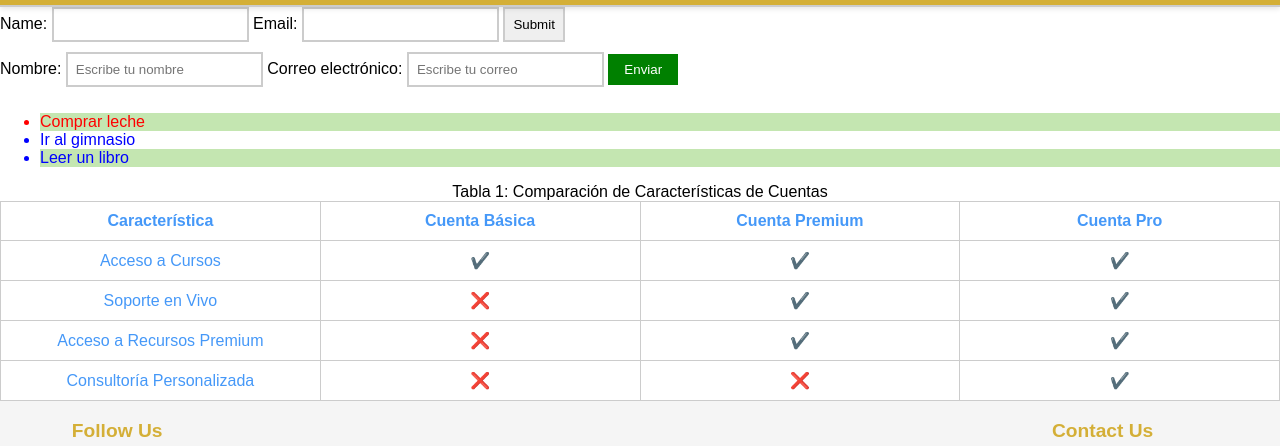
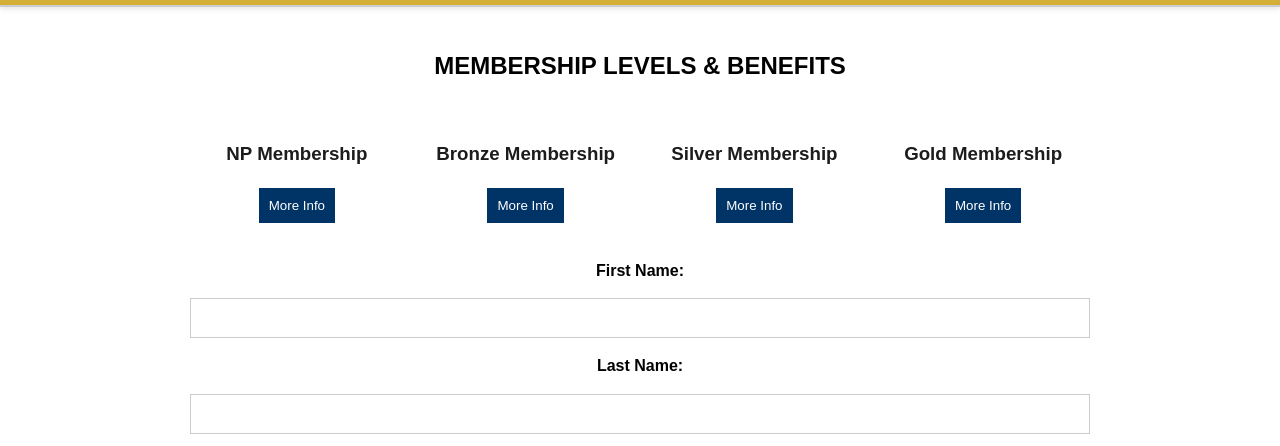
Before and after one commit to Kattniu/wdd230, a plain HTML site: page chamber/join.html in a window 1280 px wide. Shown: the part 137-583 px from the top of the page. Drawn offline with Linux system fonts and the light colour scheme.

Commit message:
form week04

```diff
--- a/chamber/join.html
+++ b/chamber/join.html
@@ -32,83 +32,69 @@
           </ul>
         </nav>
     </header>
+  <main class="join">
+    <h2>Membership Levels & Benefits</h2>
+        <section class="membership-cards">
+          <div class="card" id="np-card">
+              <h3>NP Membership</h3>
+              <button id="openButton1">More Info</button>
+          </div>
+          <div class="card" id="bronze-card">
+              <h3>Bronze Membership</h3>
+              <button id="openButton2">More Info</button>
+          </div>
+          <div class="card" id="silver-card">
+              <h3>Silver Membership</h3>
+              <button id="openButton3">More Info</button>
+          </div>
+          <div class="card" id="gold-card">
+              <h3>Gold Membership</h3>
+              <button id="openButton4">More Info</button>
+          </div>
+
+          <dialog id="dialogBox">
+              <div></div>
+              <button id="closeButton"> Close</button>
+          </dialog>
+      </section>
 
 
-    <form action="submit_form.php" method="POST">
-        <label for="name">Name:</label>
-        <input type="text" id="name" name="user_name" required>
+    <form action="thankyou.html" method="get">
+        <label for="first-name">First Name:</label>
+        <input type="text" id="first-name" name="first-name" required>
+
+        <label for="last-name">Last Name:</label>
+        <input type="text" id="last-name" name="last-name" required>
+
+        <label for="title">Title/Position:</label>
+        <input type="text" id="title" name="title" pattern="[a-zA-Z\s-]{7,}" title="Only letters, hyphens, and spaces. Minimum 7 characters.">
 
         <label for="email">Email:</label>
-        <input type="email" id="email" name="user_email" required>
+        <input type="email" id="email" name="email" required placeholder="example@domain.com">
 
-        <input type="submit" value="Submit">
-      </form>
-      <form>
-        <label for="name">Nombre:</label>
-        <input type="text" id="name" name="name" placeholder="Escribe tu nombre">
+        <label for="phone">Phone:</label>
+        <input type="tel" id="phone" name="phone" required>
 
-        <label for="email">Correo electrónico:</label>
-        <input type="email" id="email" name="email" placeholder="Escribe tu correo">
+        <label for="business">Business/Organization Name:</label>
+        <input type="text" id="business" name="business" required>
 
-        <button type="submit">Enviar</button>
-      </form>
+        <label for="membership">Membership Level:</label>
+        <select id="membership" name="membership">
+            <option value="np">NP Membership</option>
+            <option value="bronze">Bronze Membership</option>
+            <option value="silver">Silver Membership</option>
+            <option value="gold">Gold Membership</option>
+        </select>
 
-      <ul>
-        <li>Comprar leche</li>
-        <li>Ir al gimnasio</li>
-        <li>Leer un libro</li>
-      </ul>
-      <!DOCTYPE html>
-<html lang="es">
-<head>
-  <meta charset="UTF-8">
-  <meta name="viewport" content="width=device-width, initial-scale=1.0">
-  <title>Tabla de Comparación de Cuentas</title>
-  <link rel="stylesheet" href="styles.css">
-</head>
-<body>
-  <table>
-    <caption>Tabla 1: Comparación de Características de Cuentas</caption>
-    <thead>
-      <tr>
-        <th>Característica</th>
-        <th>Cuenta Básica</th>
-        <th>Cuenta Premium</th>
-        <th>Cuenta Pro</th>
-      </tr>
-    </thead>
-    <tbody>
-      <tr>
-        <td>Acceso a Cursos</td>
-        <td>✔️</td>
-        <td>✔️</td>
-        <td>✔️</td>
-      </tr>
-      <tr>
-        <td>Soporte en Vivo</td>
-        <td>❌</td>
-        <td>✔️</td>
-        <td>✔️</td>
-      </tr>
-      <tr>
-        <td>Acceso a Recursos Premium</td>
-        <td>❌</td>
-        <td>✔️</td>
-        <td>✔️</td>
-      </tr>
-      <tr>
-        <td>Consultoría Personalizada</td>
-        <td>❌</td>
-        <td>❌</td>
-        <td>✔️</td>
-      </tr>
-    </tbody>
-  </table>
-</body>
-</html>
+        <label for="description">Business Description:</label>
+        <textarea id="description" name="description" rows="4"></textarea>
 
+        <input type="hidden" id="timestamp" name="timestamp">
 
-</body>
+        <button type="submit">Join Now</button>
+    </form>
+</main>
+
 <footer>
     <div class="footer-container">
         <div class="footer-social">
@@ -129,5 +115,6 @@
     </div>
 </footer>
 <script src="scripts/scriptMenu.js"></script>
+<script src="scripts/join.js"></script>
 </body>
 </html>
--- /dev/null
+++ b/chamber/scripts/join.js
@@ -0,0 +1,48 @@
+ // El código dentro de esta función se ejecuta una vez que el DOM está completamente cargado
+ document.addEventListener('DOMContentLoaded', function () {
+    // Elementos del modal
+    const dialogBox = document.querySelector("#dialogBox");
+    const closeButton = document.querySelector("#closeButton");
+    const dialogBoxText = dialogBox ? dialogBox.querySelector("div") : null;
+
+    // Botones para abrir el modal
+    const openButton1 = document.querySelector("#openButton1");
+    const openButton2 = document.querySelector("#openButton2");
+    const openButton3 = document.querySelector("#openButton3");
+    const openButton4 = document.querySelector("#openButton4");
+
+    // Aseguramos que los botones y el modal existan antes de agregar eventos
+    //nos aseguramos de que estos elementos existan antes de intentar
+    //asignarles eventos o manipulaciones. Si un elemento no existe,
+    //no intentaremos interactuar con él y evitaremos errores.
+    if (dialogBox && dialogBoxText && closeButton) {
+        if (openButton1) {
+            openButton1.addEventListener("click", () => {
+                dialogBox.showModal();
+                dialogBoxText.innerHTML = "Access to networking and events for non-profits at no cost.";
+            });
+        }
+        if (openButton2) {
+            openButton2.addEventListener("click", () => {
+                dialogBox.showModal();  // Abre el modal
+                dialogBoxText.innerHTML = "Includes basic discounts and exclusive webinars.";
+            });
+        }
+        if (openButton3) {
+            openButton3.addEventListener("click", () => {
+                dialogBox.showModal();
+                dialogBoxText.innerHTML = "Additional discounts and priority event access.";
+            });
+        }
+        if (openButton4) {
+            openButton4.addEventListener("click", () => {
+                dialogBox.showModal();
+                dialogBoxText.innerHTML = "All benefits included plus VIP event access and exclusive advertising opportunities.";
+            });
+        }
+
+        closeButton.addEventListener("click", () => {
+            dialogBox.close();
+        });
+    }
+});
--- a/chamber/styles/base.css
+++ b/chamber/styles/base.css
@@ -12,7 +12,7 @@
     --dark-gray: #333333; /* Gris oscuro para texto principal */
     --highlight-blue: #4A90E2; /* Azul brillante para botones secundarios o destacados */
     --neutral-tan: #E5D5B8; /* Beige claro que complementa al dorado */
-
+    --color:rgb(224, 90, 162)  ;
   }
 
 body{
@@ -281,46 +281,129 @@ th, td {
     font-size: 1rem;
     box-shadow: 5px 7px 6px rgba(0, 0, 0, 0.1);
 }
-/* Cambiar color del primer elemento de la lista */
-ul li:first-child {
-    color: red;
+
+.membership-info {
+    background: #eef;
+    padding: 10px;
+    border-radius: var(--border-radius);
+    margin-bottom: 20px;
 }
 
-  /* Cambiar el color al pasar el mouse por encima */
-  ul li:hover {
-    background-color: lightgray;
+.thank-you {
+    text-align: center;
 }
 
-  /* Estilo para las filas impares de la lista */
-  ul li:nth-child(odd) {
-    background-color: #c4e6b1;
+.thank-you .button {
+    display: inline-block;
+    background: var(--primary-color);
+    color: white;
+    padding: 10px 20px;
+    border-radius: var(--border-radius);
+    text-decoration: none;
 }
 
-  /* Cambiar el color de los elementos que no son la primera tarea */
-  ul li:not(:first-child) {
-    color: blue;
-  }
-  input {
-    padding: 8px;
-    border: 2px solid #ccc;
-    margin-bottom: 10px;
+.thank-you .button:hover {
+    background: darkblue;
 }
 
-  /* Cambiar el borde cuando el campo tiene el foco */
-  input:focus {
-    border-color: blue; /* Cambia el color del borde cuando el campo está enfocado */
-    outline: none; /* Elimina el borde adicional del navegador */
+.join {
+  background: white;
+  padding: 20px;
+  margin: 40px;
+  max-width: 800px;
+  border-radius: var(--border-radius);
+  box-shadow: var(--shadow);
 }
 
-  /* Añadir color de fondo al botón */
-  button {
-    padding: 8px 16px;
-    background-color: green;
-    color: white;
-    border: none;
-    cursor: pointer;
+/* Estilos de las tarjetas de membresía */
+.membership-cards {
+  display: grid;
+  grid-template-columns: repeat(auto-fit, minmax(180px, 1fr));
+  gap: 15px;
+  margin-bottom: 20px;
 }
 
-  button:focus {
-    background-color: darkgreen; /* Cambia el color del botón cuando está enfocado */
+.card {
+  background: white;
+  padding: 15px;
+  text-align: center;
+  border-radius: var(--border-radius);
+  box-shadow: var(--shadow);
+  transition: transform 0.3s ease, box-shadow 0.3s ease;
 }
+
+.card:hover {
+  transform: scale(1.05);
+  box-shadow: 0px 6px 15px rgba(0, 0, 0, 0.2);
+}
+
+.card h3 {
+  color: var(--primary-color);
+}
+
+button {
+  background: var(--secondary-color);
+  color: white;
+  padding: 10px;
+  border: none;
+  border-radius: var(--border-radius);
+  cursor: pointer;
+  transition: 0.3s ease;
+}
+
+button:hover {
+  background: var(--highlight-blue);
+}
+
+/* Estilos del formulario */
+form {
+  display: flex;
+  flex-direction: column;
+  gap: 15px;
+}
+
+/* Labels */
+label {
+  font-weight: bold;
+}
+
+/* Inputs, selects y textarea */
+input, select, textarea {
+  padding: 10px;
+  border: 1px solid #ccc;
+  border-radius: var(--border-radius);
+  font-size: 1rem;
+  width: 100%;
+  box-sizing: border-box;
+}
+
+/* Botón de envío */
+button[type="submit"] {
+  background: var(--primary-color);
+}
+
+button[type="submit"]:hover {
+  background: #1a252f;
+}
+/* Estilos para el cuadro de diálogo */
+dialog {
+  width: 300px;
+  border-radius: var(--border-radius);
+  padding: 20px;
+  box-shadow: var(--shadow);
+}
+
+#closeButton {
+  background: #e74c3c;
+}
+
+#closeButton:hover {
+  background: #c0392b;
+}
+
+/* Responsive */
+@media (max-width: 600px) {
+  .membership-cards {
+      grid-template-columns: 1fr;
+  }
+}
--- a/chamber/styles/larger.css
+++ b/chamber/styles/larger.css
@@ -86,5 +86,11 @@ th, td {
     border-radius: 10px; /* Opcional, para esquinas redondeadas */
 }
 
+.join {
+    max-width: 900px; /* Controla el ancho del contenido */
+    margin: 0 auto; /* Centra el contenido horizontalmente */
+    padding: 20px; /* Espaciado interno */
+    text-align: center; /* Asegura que el texto esté centrado */
+}
 
 }
```
Also changed, not shown: chamber/thankyou.html (added, +62 -0 lines). Lines whose indentation alone changed are shown as unchanged.
